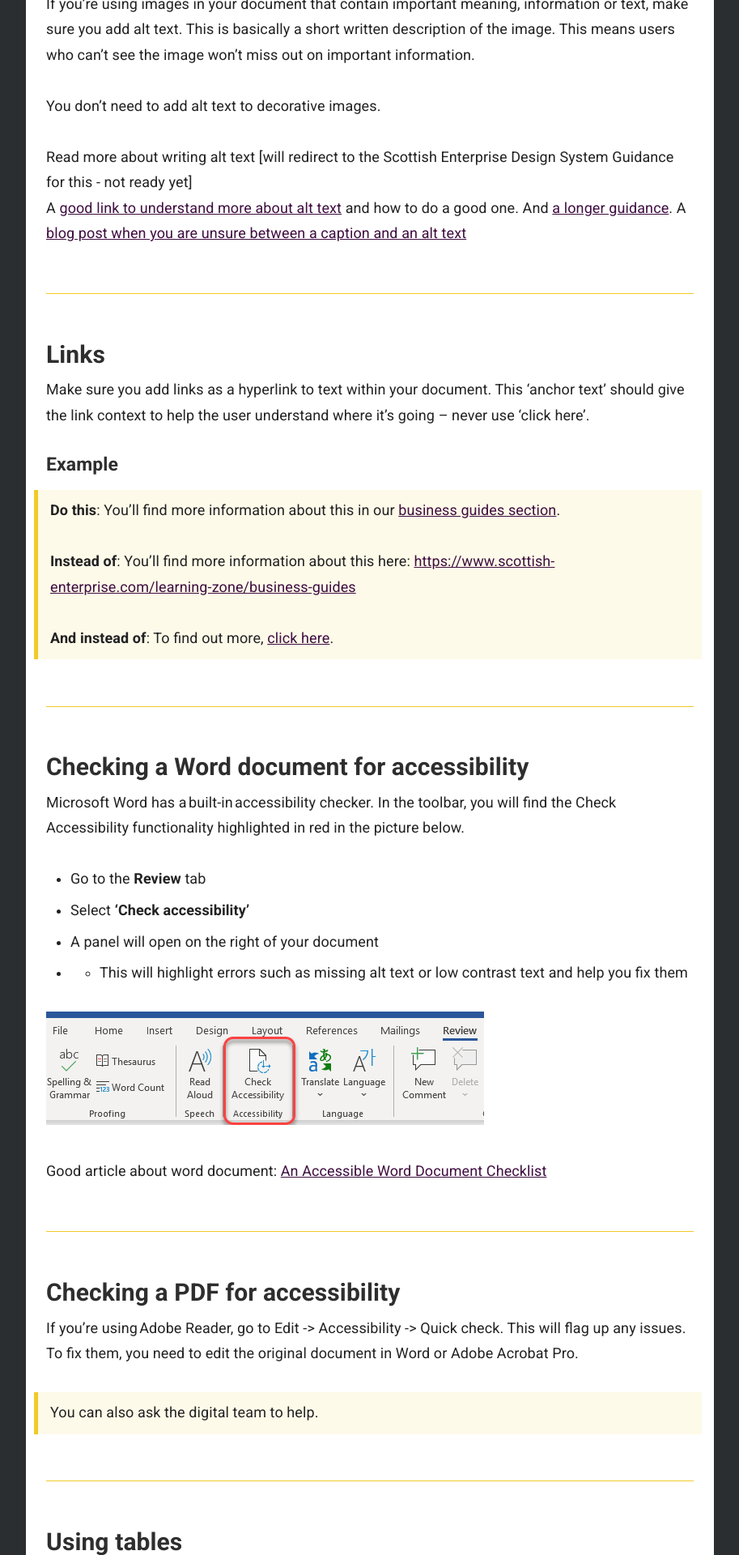
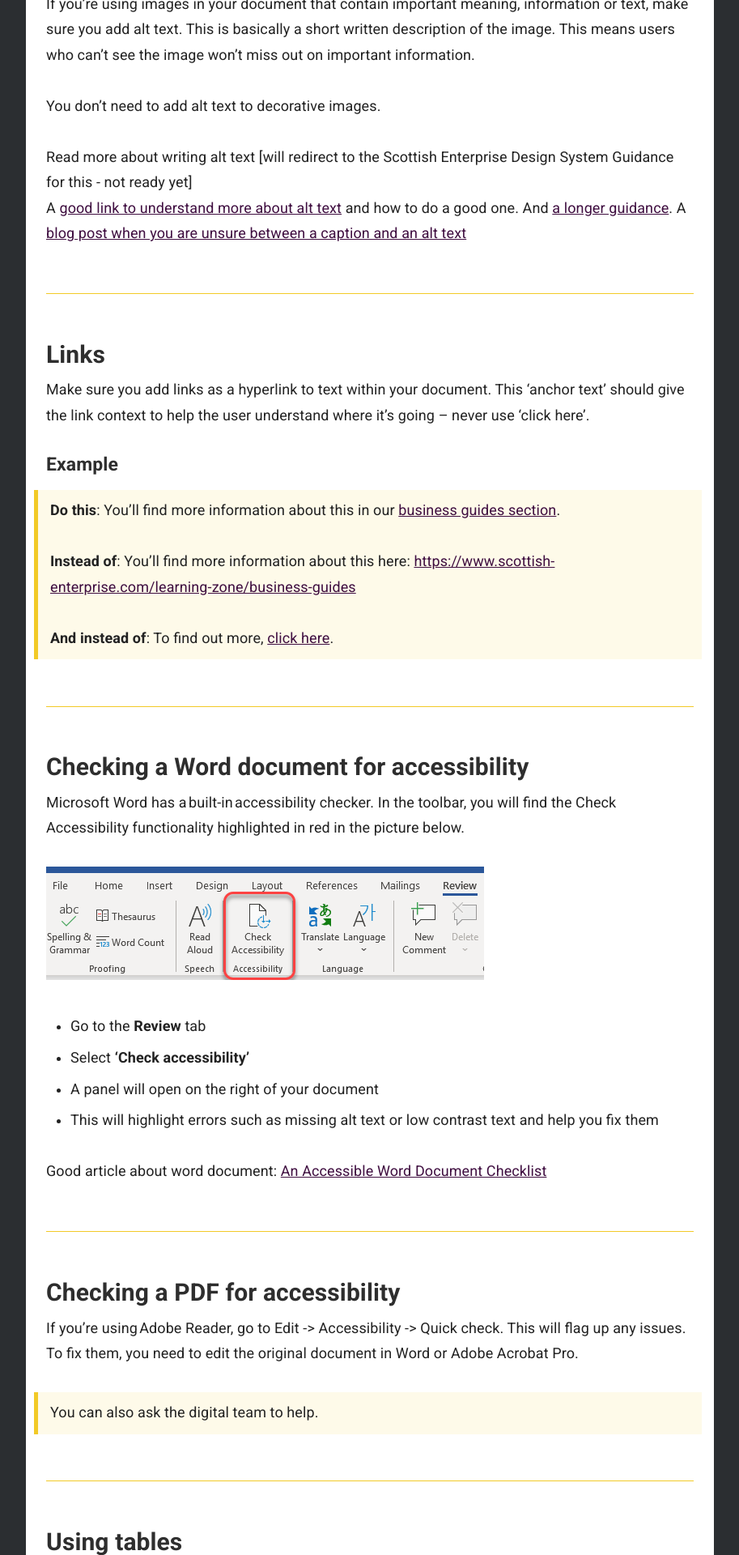
Before and after one commit to numbat70/inclusion2021, a Jekyll site: the page built from _docs/accessibility/document.md, in a window 1280 px wide. Shown: the part 4480-6400 px from the top of the page at 81% size, without its empty margins (333-1246 px from the left). Built offline with Jekyll 4.4.1, drawn with Linux system fonts in a browser that asks for light colours.

Commit message:
SK - improve image position and fix bullet point

```diff
--- a/_docs/accessibility/document.md
+++ b/_docs/accessibility/document.md
@@ -141,12 +141,16 @@ Make sure you add links as a hyperlink to text within your document. This ‘anc
 ### Checking a Word document for accessibility
 
 Microsoft Word has a built-in accessibility checker. In the toolbar, you will find the Check Accessibility functionality highlighted in red in the picture below.
+
+![screenshot of the part of the menu where you can find the check accessiblity menu](/inclusion/accessibility/files/access-check-word.png)
+
+
 - Go to the **Review** tab
 - Select **‘Check accessibility’**
 - A panel will open on the right of your document
-- - This will highlight errors such as missing alt text or low contrast text and help you fix them
+- This will highlight errors such as missing alt text or low contrast text and help you fix them
 
-![screenshot of the part of the menu where you can find the check accessiblity menu](/inclusion/accessibility/files/access-check-word.png)
+
 
 Good article about word document: <a href="https://www.abrightclearweb.com/accessible-word-document-checklist" target="_blank">An Accessible Word Document Checklist</a>
 
```
